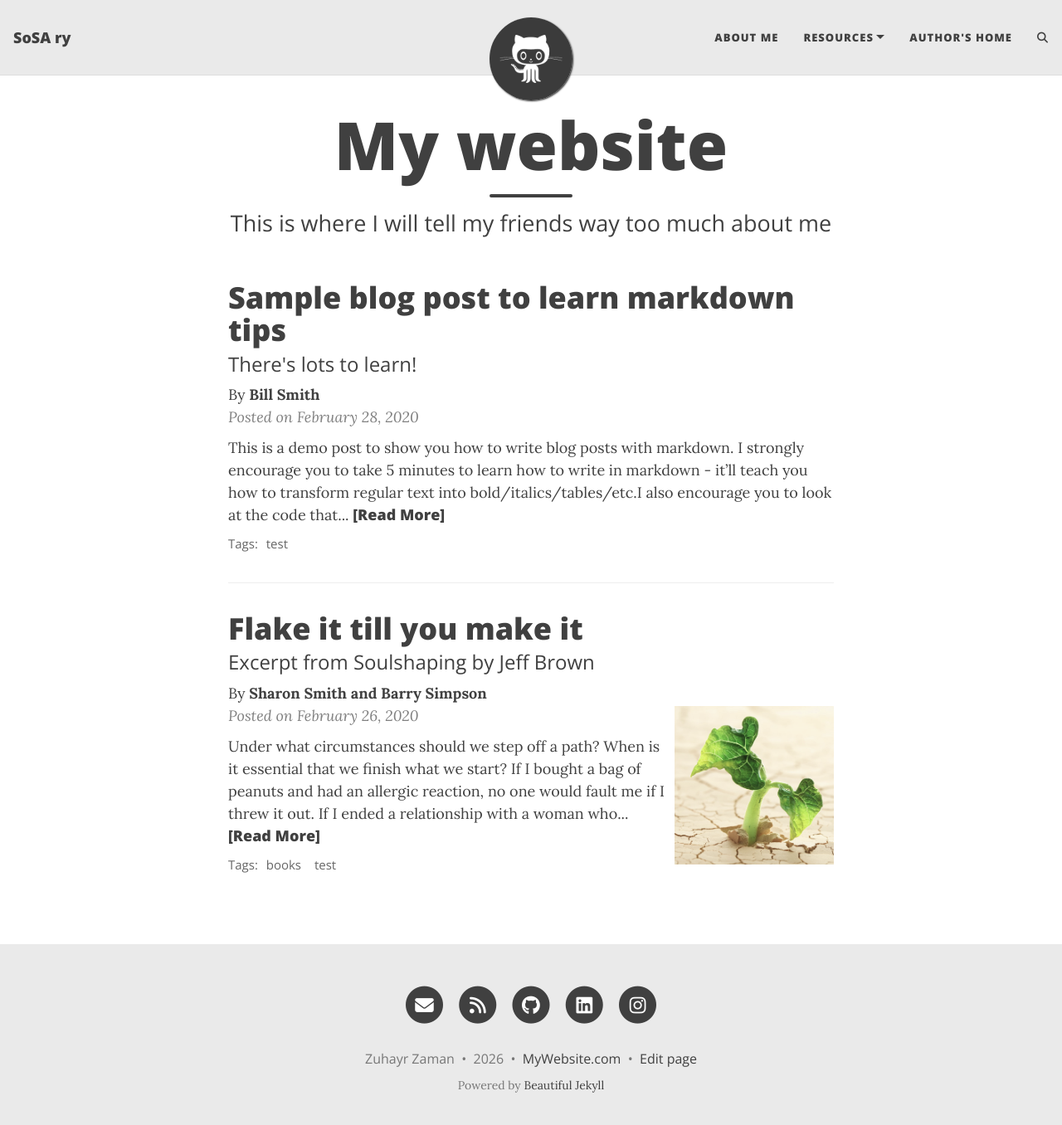
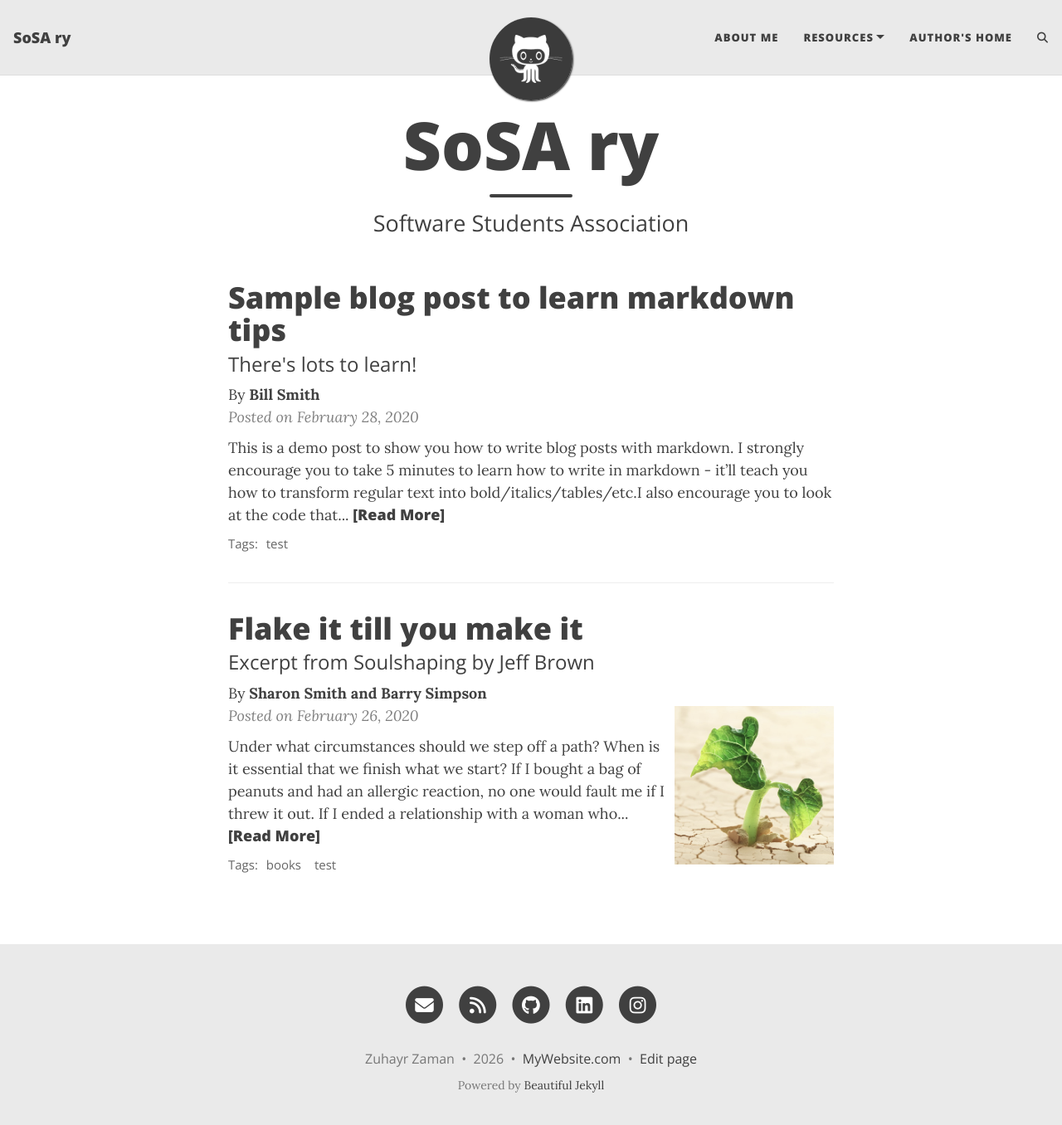
Before and after one commit to ZuhayrZaman/SoSA, a Jekyll site: the page built from index.html, in a window 1280 px wide and 1369 px high. Shown: the top 1356 px of the window at 83% size. Built offline with Jekyll 4.4.1, drawn with Linux system fonts in a browser that asks for light colours; the list of posts is cut into pages by our own code; comment, search, counter and statistics services are not loaded.

Commit message:
Update index.html

```diff
--- a/index.html
+++ b/index.html
@@ -1,5 +1,5 @@
 ---
 layout: home
-title: My website
-subtitle: This is where I will tell my friends way too much about me
+title: SoSA ry
+subtitle: Software Students Association
 ---
```
